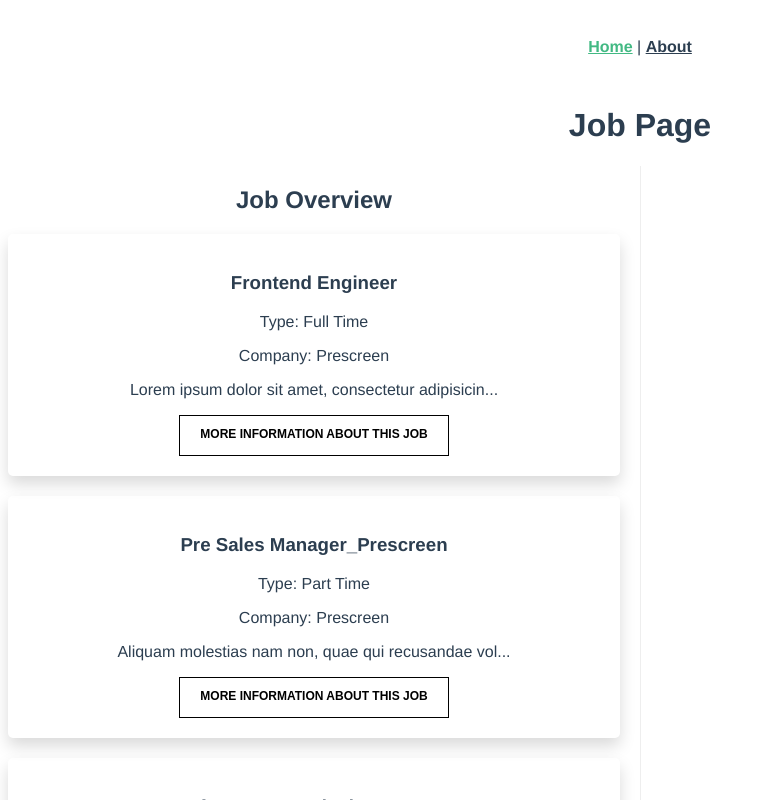
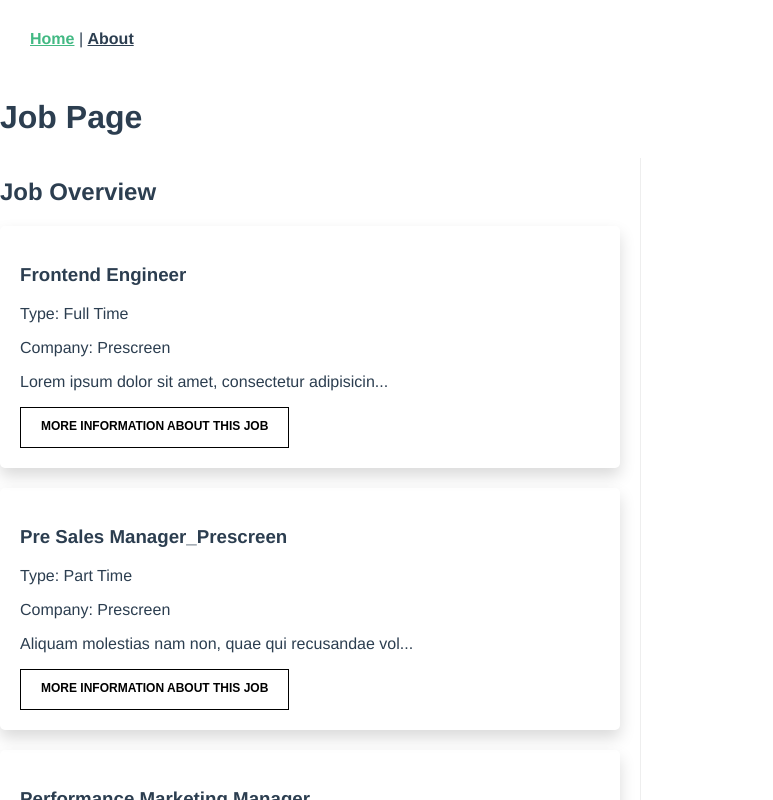
Before and after one commit to Zuwie/coding-challenge, a Vue app: page / in a window 1280 px wide. Shown: the top 800 px of the page, without its empty margins (0-773 px from the left). Built offline with nearby package versions, Linux system fonts and the light colour scheme.

Commit message:
Adds basic styling to overwrite browser-defaults and refactores main-tag

```diff
--- a/src/App.vue
+++ b/src/App.vue
@@ -4,16 +4,29 @@
       <router-link to="/">Home</router-link> |
       <router-link to="/about">About</router-link>
     </div>
-    <router-view />
+    <main class="content-container">
+      <router-view />
+    </main>
   </div>
 </template>
 
 <style lang="scss">
+body,
+html,
+ul,
+li {
+  padding: 0;
+  margin: 0;
+}
+
+ul {
+  list-style-type: none;
+}
+
 #app {
   font-family: "Avenir", Helvetica, Arial, sans-serif;
   -webkit-font-smoothing: antialiased;
   -moz-osx-font-smoothing: grayscale;
-  text-align: center;
   color: #2c3e50;
 }
 
```
